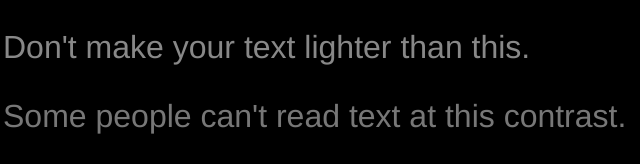
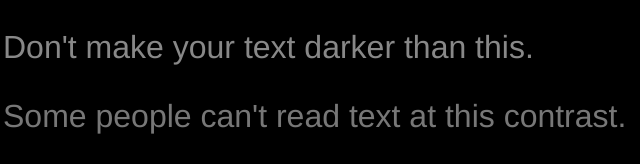
Before and after one commit to mrmrs/contrast, a plain HTML site: page index.html in a window 1280 px wide. Shown: the part 1998-2162 px from the top of the page, 253-893 px from the left. Drawn offline with Linux system fonts and the light colour scheme.

Commit message:
Change "lighter" to "darker" for dark bg contrast
As the text is getting dark, I think it should be "Don't make your text darker than this"

```diff
--- a/index.html
+++ b/index.html
@@ -62,7 +62,7 @@
           <p style="color:#bbb;">Everyone can read text at this contrast.</p>
           <p style="color:#aaa;">Everyone can read text at this contrast.</p>
           <p style="color:#999;">Everyone can read text at this contrast.</p>
-          <p style="color:#888;">Don't make your text lighter than this.</p>
+          <p style="color:#888;">Don't make your text darker than this.</p>
           <p style="color:#777;">Some people can't read text at this contrast.</p>
           <p style="color:#666;">Some people can't read text at this contrast.</p>
           <p style="color:#555;">Some people can't read text at this contrast.</p>
```
